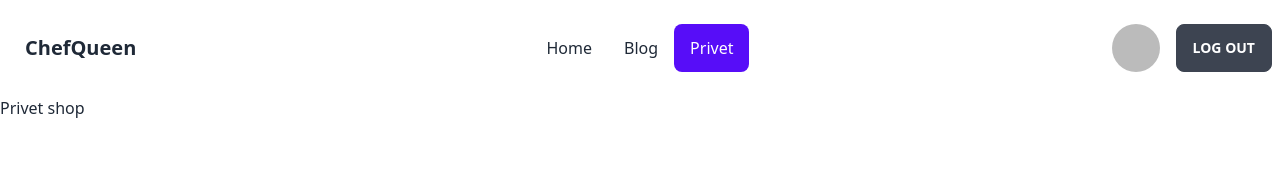
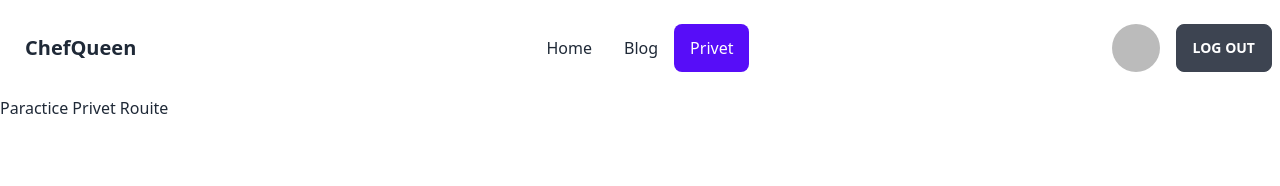
Before and after one commit to abujafor1924/as-10-clind-site, a React (Vite) app: page /privet in a window 1280 px wide. Shown: the top 186 px of the page. Built offline with nearby package versions, Linux system fonts and the light colour scheme; no server answers; sample sign-in values are in the browser's storage.

Commit message:
readme fill

```diff
--- a/package.json
+++ b/package.json
@@ -10,6 +10,7 @@
     "preview": "vite preview"
   },
   "dependencies": {
+    "@react-google-maps/api": "^2.18.1",
     "daisyui": "^2.51.6",
     "firebase": "^9.21.0",
     "localforage": "^1.10.0",
--- a/src/Pages/routpage/Privet.jsx
+++ b/src/Pages/routpage/Privet.jsx
@@ -3,7 +3,7 @@ import React from "react";
 const Privet = () => {
   return (
     <div>
-      <h1>Privet shop</h1>
+      <h1>Paractice Privet Rouite</h1>
     </div>
   );
 };
```
Also changed, not shown: 1 other file (tests, documents, lock files or other folders).
